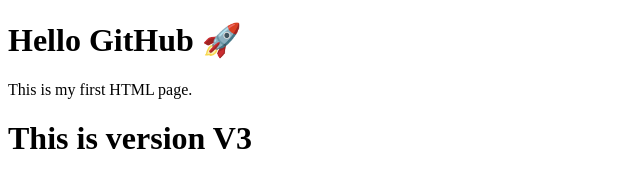
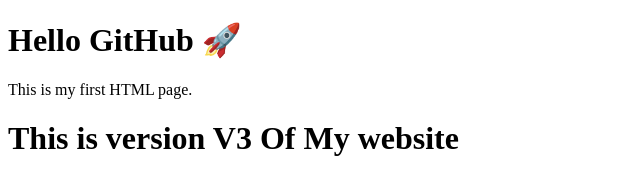
Before and after one commit to nitinkashyapgit/B-LINGUA, a plain HTML site: page index.html in a window 1280 px wide. Shown: the whole page, without its empty margins (0-640 px from the left). Drawn offline with Linux system fonts and the light colour scheme.

Commit message:
This is V4

```diff
--- a/index.html
+++ b/index.html
@@ -7,6 +7,6 @@
 <body>
     <h1>Hello GitHub 🚀</h1>
     <p>This is my first HTML page.</p>
-    <h1>This is version V3</h1>
+    <h1>This is version V3 Of My website</h1>
 </body>
 </html>
```
